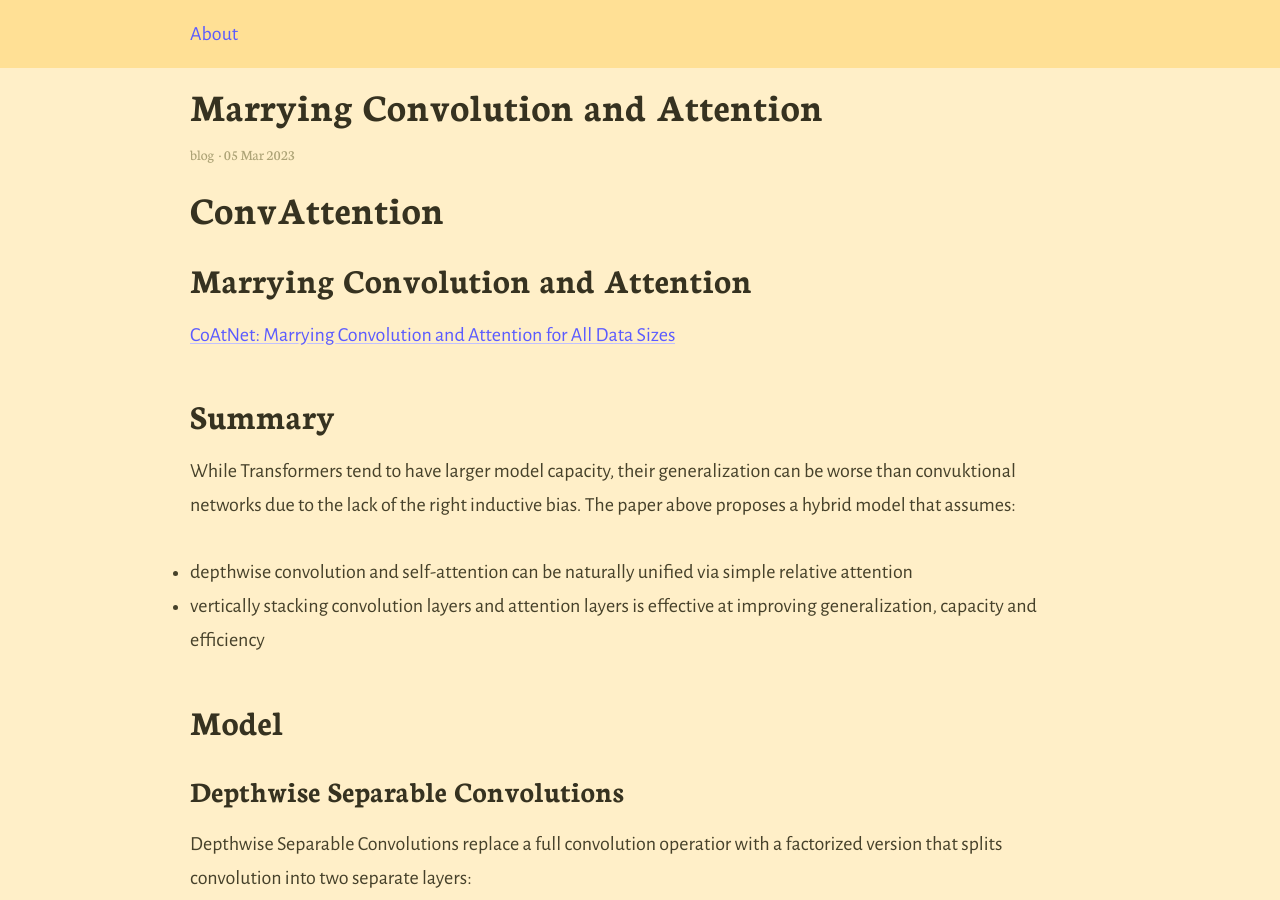
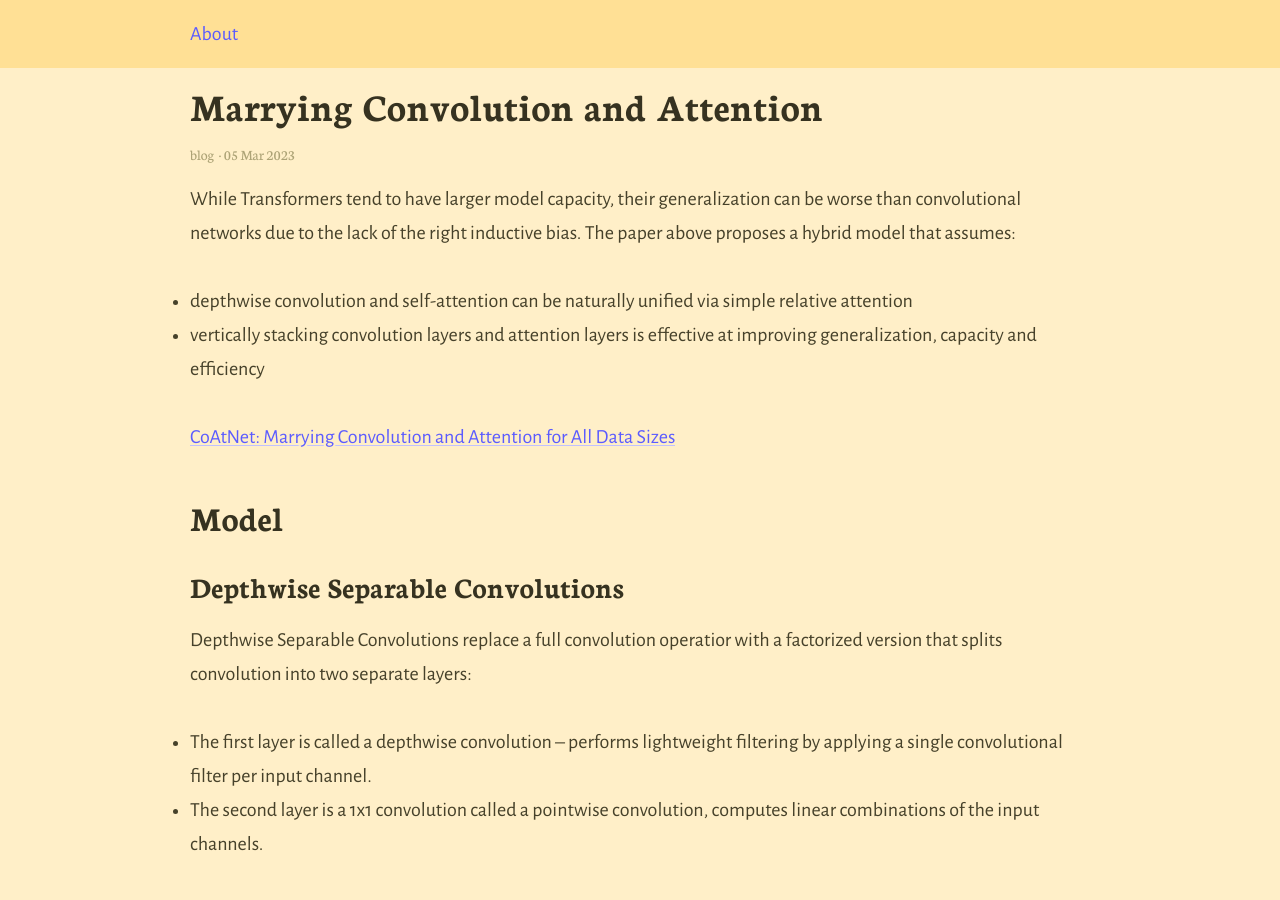
Before and after one commit to varshantdhar/varshantdhar.github.io, a Jekyll site: the page built from _posts/2023-03-05-marrying-convolution-and-attention.markdown, in a window 1280 px wide and 900 px high. Built offline with Jekyll 4.4.1, drawn with Linux system fonts in a browser that asks for light colours; our own code applies the rules of GitHub Pages for plain Markdown files.

Commit message:
re-formatting

```diff
--- a/_posts/2023-03-05-marrying-convolution-and-attention.markdown
+++ b/_posts/2023-03-05-marrying-convolution-and-attention.markdown
@@ -8,17 +8,12 @@ tags:
     - self-attention
     - mobilenet
 ---
-# ConvAttention
-## Marrying Convolution and Attention
-
-[CoAtNet: Marrying Convolution and Attention for All Data Sizes](https://proceedings.neurips.cc/paper/2021/file/20568692db622456cc42a2e853ca21f8-Paper.pdf)
-
-## Summary
-
-While Transformers tend to have larger model capacity, their generalization can be worse than convuktional networks due to the lack of the right inductive bias. The paper above proposes a hybrid model that assumes:
+While Transformers tend to have larger model capacity, their generalization can be worse than convolutional networks due to the lack of the right inductive bias. The paper above proposes a hybrid model that assumes:
 
 - depthwise convolution and self-attention can be naturally unified via simple relative attention
 - vertically stacking convolution layers and attention layers is effective at improving generalization, capacity and efficiency
+
+[CoAtNet: Marrying Convolution and Attention for All Data Sizes](https://proceedings.neurips.cc/paper/2021/file/20568692db622456cc42a2e853ca21f8-Paper.pdf)
 
 ## Model
 
--- a/_posts/2023-03-08-gelu.markdown
+++ b/_posts/2023-03-08-gelu.markdown
@@ -8,9 +8,6 @@ tags:
     - ReLU
     - Activation
 ---
-
-[Gaussian Error Linear Units](https://arxiv.org/pdf/1606.08415.pdf)
-
 Deep nonlinear classfiers can face overfitting issues which lead to researchers deciding whether or not to include stochastic regularizers or noise to hidden layers or adding a dropout layer. This choice often remains separate from the activation fucntion itself. The stochastic regularizer dropout, and other pseudoensembles, can lead to marked accuracy increases by randomly altering some activation decisions through zero multiplication.
 
 A GeLU unit multiplies the input by zero or one, but the values of this zero-one mask are stochastically determined while also being dependendent on the input. Specifically, we multiply the neuron input $x$ by $m \sim \text{Bernoulli}(\phi(x))$ where $\phi(x) = P(X \leq x), X \sim N(0,1)$ is the cumulative distribution function of the standard normal distribution. This distribution is chosen since neuron inputs tend to follow a normal distribution, especially with Batch Normalization layers in networks. Inputs have a higher probability of being "dropped" as $x$ decreases, so the transformation applied to $x$ is stochastic yet depends upon the input.
@@ -20,3 +17,5 @@ The Gaussian Error Linear Unit is defined as:
 $$ \text{GELU}(x) = xP(X \leq x) = x\phi(x) $$
 
 The non-linearity is the expected transformation of the stochastic regularizer on an input $x$ which loosely states that we scale $x$ by how much greater it is than other inputs.
+
+[Gaussian Error Linear Units](https://arxiv.org/pdf/1606.08415.pdf)
--- a/_posts/2023-03-11-squeeze-and-excitation.markdown
+++ b/_posts/2023-03-11-squeeze-and-excitation.markdown
@@ -10,10 +10,6 @@ tags:
     - adaptive_calibration
     - feature_representation
 ---
-# Squeeze-and-Excitation Blocks
-
-[Squeeze and Excitation Networks](https://arxiv.org/pdf/1709.01507.pdf)
-
 A unit of a transformation $F_{tr}$ mapping an input $$ X \in \R^{H \times W \times C} $$ to feature maps $$ U \in \R^{H^{'} \times W^{'} \times C^{'}} $$. Taking $$ F_{tr} $$ to be a convolution operator and use $$ V = [v_1, v_2, \cdots, v_{C}] $$ to denote the learned set of filter, kernels, where $v_c$ refers to the parameters of the $c$-th filter. We can then write the outputs $$ U \in \R^{H^{'} \times W^{'} \times C^{'}} $$ as
 
 $$ u_c = v_c * X = \sum_{s=1}^C v_c^s * x^s $$
```
Also changed, not shown: other parts of _posts/2023-03-11-squeeze-and-excitation.markdown (+2 -0 lines), _posts/2023-03-06-learning-to-forget-by-expiring.markdown (+2 -6 lines), _posts/2023-03-07-activation-functions.markdown (+2 -5 lines), _posts/2023-03-09-layer-normalization.markdown (+3 -7 lines).
